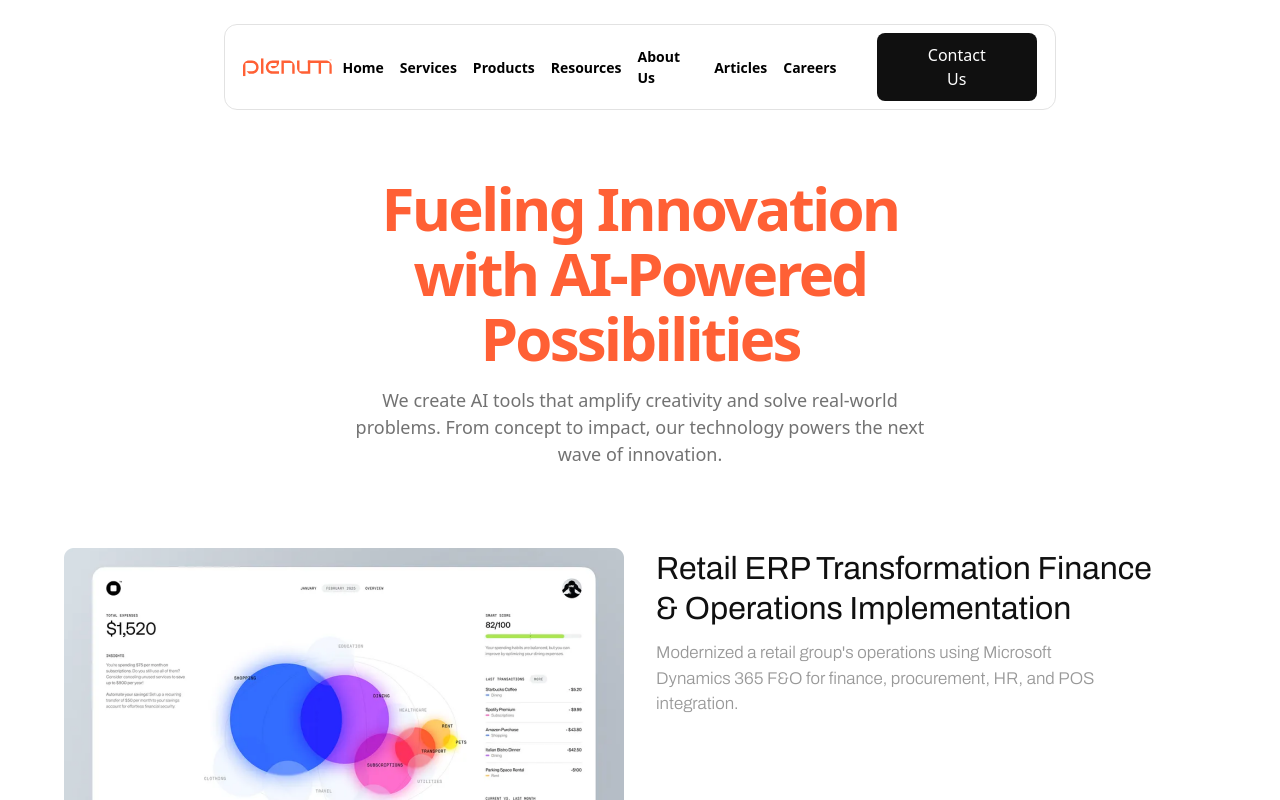
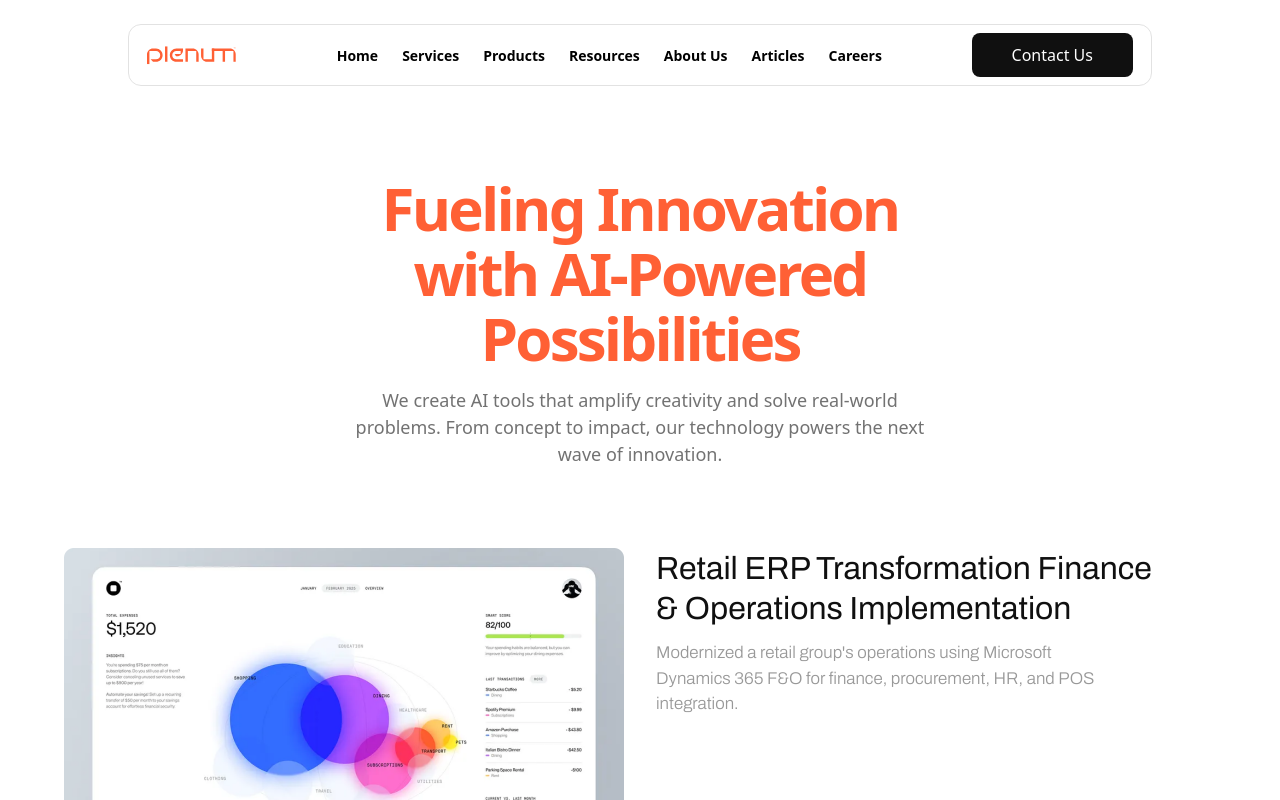
Before and after one commit to developers-xntric/Plenum, a Next.js app: page /case-studies in a window 1280 px wide. Shown: the top 800 px of the page. Built offline with nearby package versions, Linux system fonts and the light colour scheme.

Commit message:
nav bar chnages

```diff
--- a/src/components/layout/mobile-nav.jsx
+++ b/src/components/layout/mobile-nav.jsx
@@ -179,7 +179,7 @@
               </defs>
             </svg>
           </Link>
-          <Menu onClick={() => setIsOpen(!isOpen)} size={24} />
+          <Menu className="cursor-pointer" onClick={() => setIsOpen(!isOpen)} size={24} />
         </div>
       </header>
 
@@ -228,7 +228,7 @@
                 </defs>
               </svg>
             </Link>
-            <X onClick={() => setIsOpen(!isOpen)} size={24} />
+            <X className="cursor-pointer" onClick={() => setIsOpen(!isOpen)} size={24} />
           </div>
 
           <ul className="space-y-4">
--- a/src/components/layout/navbar.jsx
+++ b/src/components/layout/navbar.jsx
@@ -35,7 +35,7 @@
                         { title: "Finance and Operations", link: "/service/finance-operations" },
                     ],
                 },
-                 {
+                {
                     title: "Oracle ERP Solutions",
                     isExpanded: true,
                     link: "/service/oracle",
@@ -221,7 +221,7 @@
     )
 
     return (
-        <header className='z-[999] border-[#E2E2E2] border 2xl:w-[1200px] lg:w-[85%] xl:w-[65%] font-normal font-["Archivo"] mx-auto hidden lg:block fixed -translate-x-1/2 left-1/2 top-6 bg-[#FFFFFF] rounded-[13px]'>
+        <header className='z-[999] border-[#E2E2E2] border 2xl:w-[1200px] lg:w-[80%]  font-normal font-["Archivo"] mx-auto hidden lg:block fixed -translate-x-1/2 left-1/2 top-6 bg-[#FFFFFF] rounded-[13px]'>
             <div className="xl:px-[18px] xl:py-2 py-1.5 px-3">
                 <div className="flex justify-between items-center">
                     <Link href={"/"} className="w-[100px]">
@@ -264,8 +264,8 @@
                             </defs>
                         </svg>
                     </Link>
-                    <div className="flex justify-start gap-[5px] xl:gap-[40px] mx-auto">
-                        <ul className="flex justify-start items-center gap-4 xl:gap-4 2xl:gap-10 text-[12px] font-semibold xl:text-[14px] text-black">
+                    <div className="flex justify-between items-center gap-[5px] xl:gap-[40px] mx-auto">
+                        <ul className="flex justify-end items-center gap-6 2xl:gap-8 text-[12px] font-semibold xl:text-[14px] text-black">
                             <li>
                                 <Link href={"/"}>Home</Link>
                             </li>
@@ -323,14 +323,14 @@
                                 <Link href={"/careers"}>Careers</Link>
                             </li>
                         </ul>
+                    </div>
                         <Button
                             text={"Contact Us"}
                             link="/contact"
                             className={
-                                "bg-[#101010] py-[10px] hover:bg-[#FF6035] transition-all duration-500 px-5 xl:px-10 text-[#FFFFFF]"
+                                "bg-[#101010] py-[10px] hover:bg-[#FF6035] transition-all duration-500 px-8 xl:px-10 text-[#FFFFFF]"
                             }
                         />
-                    </div>
                 </div>
             </div>
         </header>
```
